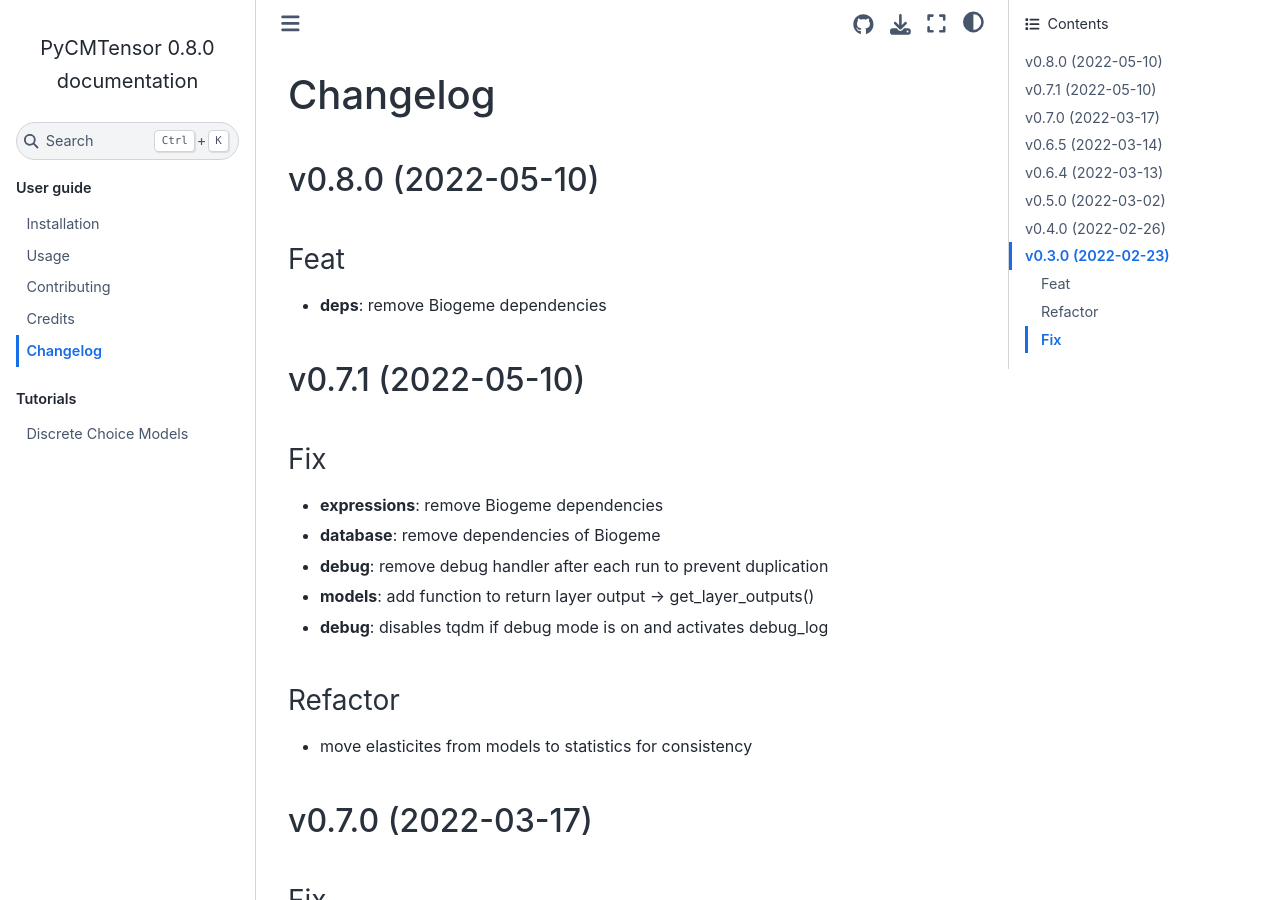
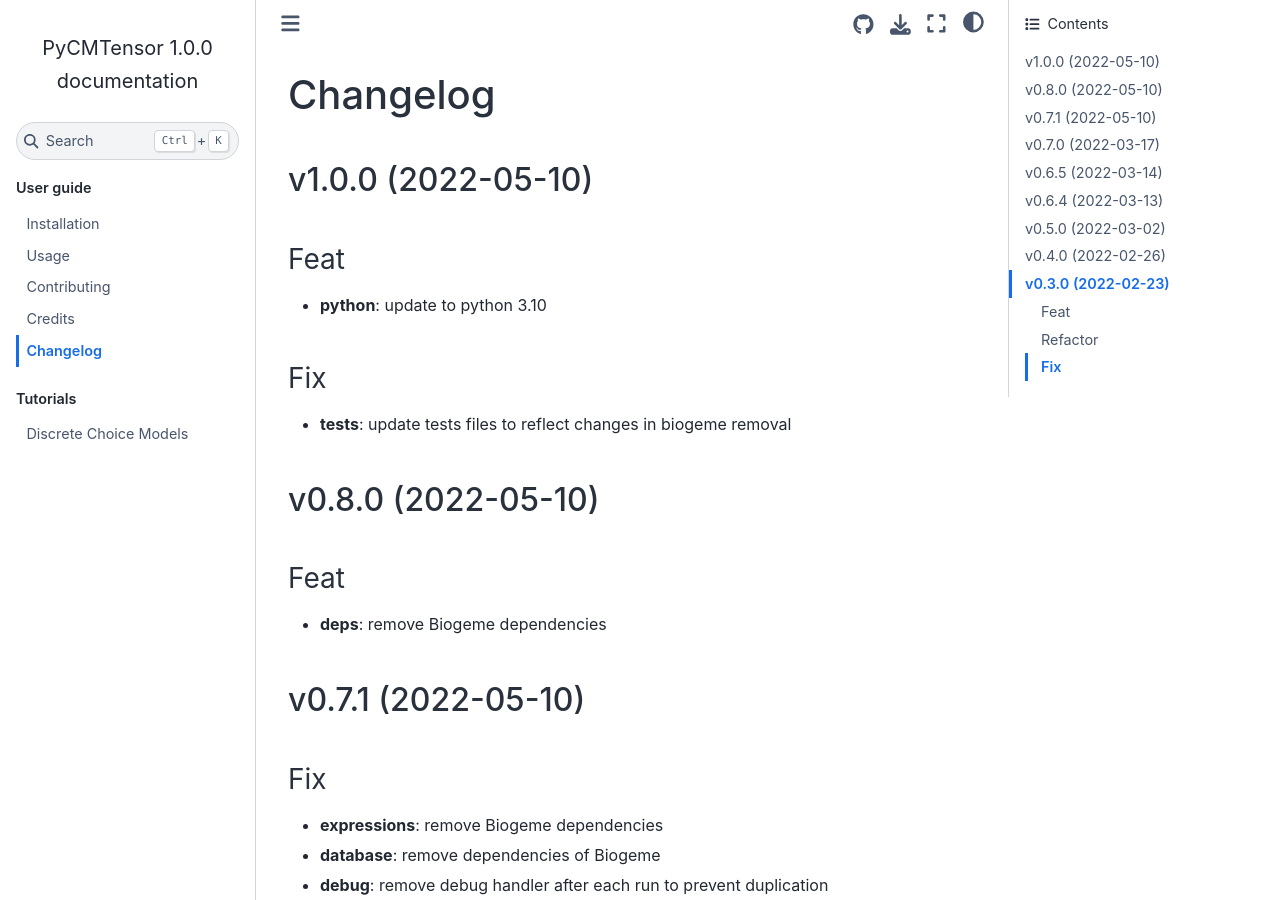
Before and after one commit to mwong009/pycmtensor, a Sphinx documentation site: the page built from docs/changelog.md, in a window 1280 px wide and 900 px high. Built offline with Sphinx 7.4.7 and the Sphinx Book theme 1.1.4, drawn with Linux system fonts in a browser that asks for light colours; pages that are not in the unit, such as notebooks, are missing from menus.

Commit message:
bump: version 0.8.0 → 1.0.0

```diff
--- a/CHANGELOG.md
+++ b/CHANGELOG.md
@@ -1,3 +1,13 @@
+## v1.0.0 (2022-05-10)
+
+### Feat
+
+- **python**: update to python 3.10
+
+### Fix
+
+- **tests**: update tests files to reflect changes in biogeme removal
+
 ## v0.8.0 (2022-05-10)
 
 ### Feat
--- a/docs/conf.py
+++ b/docs/conf.py
@@ -36,9 +36,9 @@ author = "Melvin Wong"
 # the built documents.
 #
 # The short X.Y version.
-version = "0.8.0"
+version = "1.0.0"
 # The full version, including alpha/beta/rc tags.
-release = "0.8.0"
+release = "1.0.0"
 
 # -- General configuration ---------------------------------------------
 
--- a/pycmtensor/__init__.py
+++ b/pycmtensor/__init__.py
@@ -1,7 +1,7 @@
 """Top-level package for PyCMTensor."""
 
 __author__ = """Melvin Wong"""
-__version__ = "0.8.0"
+__version__ = "1.0.0"
 
 from .config import Config
 
--- a/pyproject.toml
+++ b/pyproject.toml
@@ -1,6 +1,6 @@
 [tool.poetry]
 name = "pycmtensor"
-version = "0.8.0"
+version = "1.0.0"
 description = "Python Tensor based package for Deep neural net assisted Discrete Choice Modelling."
 authors = ["Melvin Wong <m.j.w.wong@tue.nl>"]
 license = "MIT License"
@@ -79,7 +79,7 @@ quiet = false
 
 [tool.commitizen]
 name = "cz_conventional_commits"
-version = "0.8.0"
+version = "1.0.0"
 tag_format = "v$version"
 version_files = [
     "pyproject.toml:version",
```
